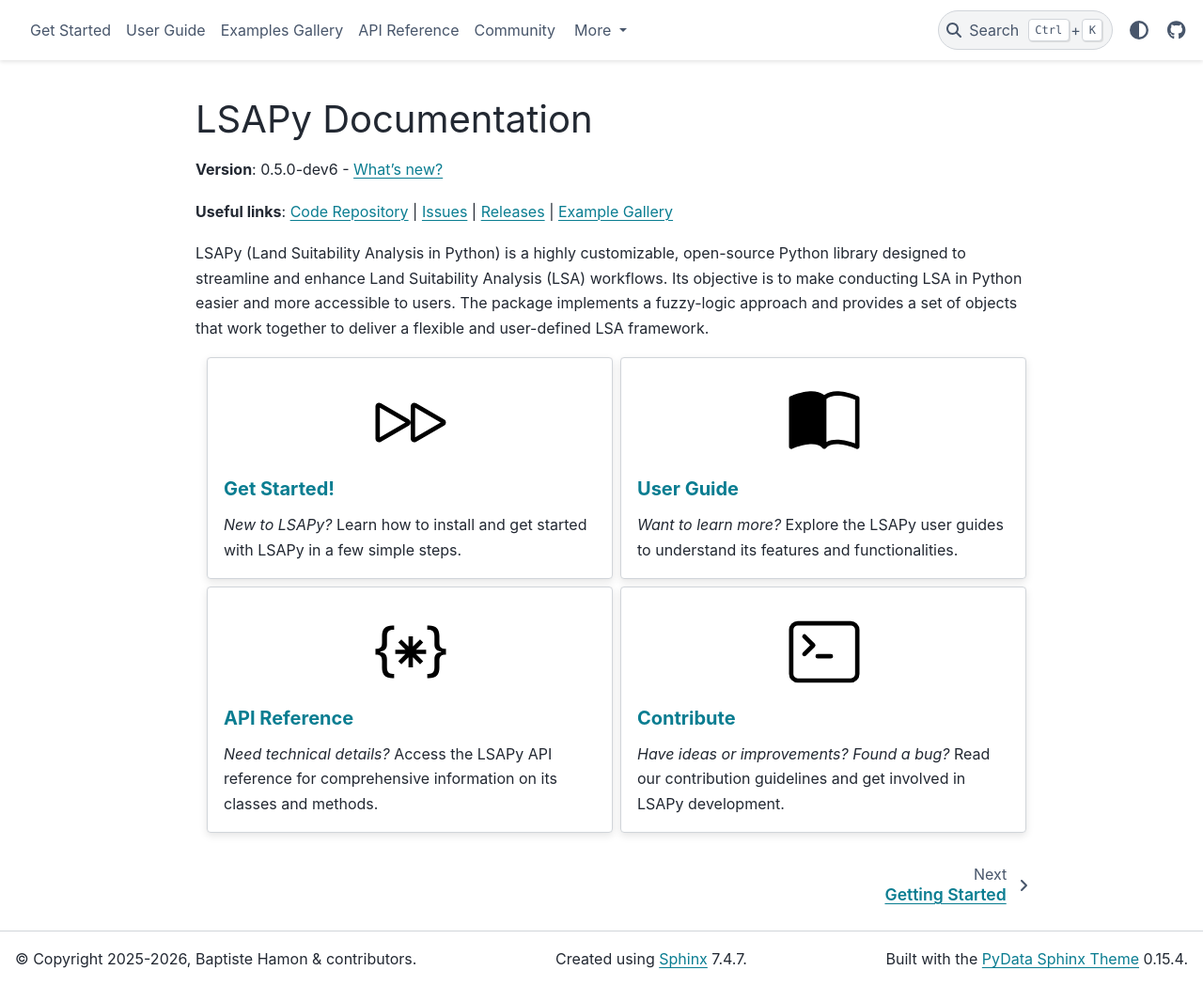
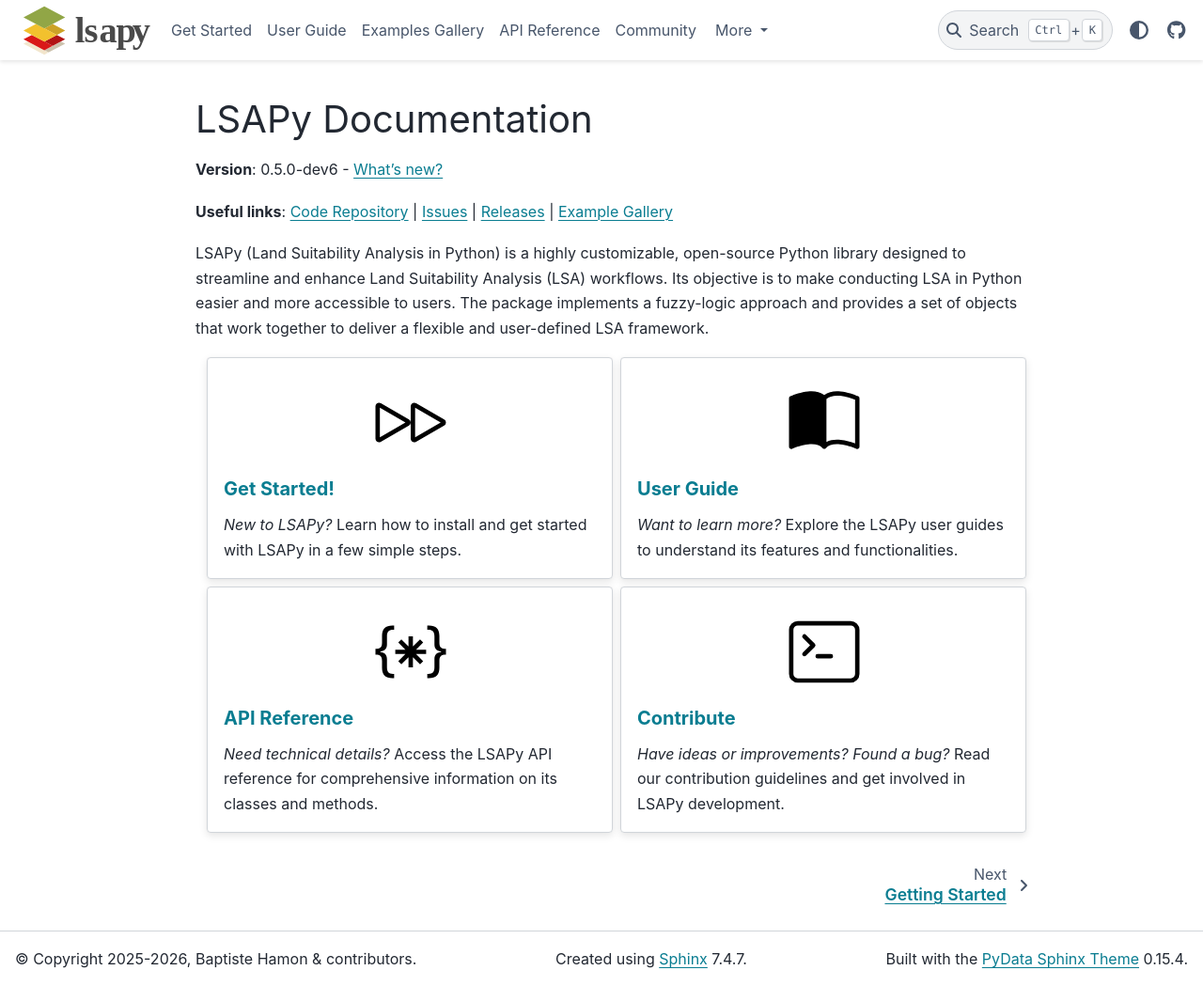
Before and after one commit to baptistehamon/lsapy, a Sphinx documentation site: the page built from docs/index.rst, in a window 1280 px wide and 1049 px high. Shown: the whole window at 94% size. Built offline with Sphinx 7.4.7 and the PyData theme 0.15.4, drawn with Linux system fonts in a browser that asks for light colours.

Commit message:
Update doc logos links

```diff
--- a/docs/conf.py
+++ b/docs/conf.py
@@ -52,7 +52,7 @@ extensions = [
 # for a list of supported languages.
 #
 # This is also used if you do content translation via gettext catalogs.
-# Usually you set "language" from the command line for these cases.
+# Usually you set "language" from the command line for these caselsapys.
 language = "en"
 
 # List of patterns, relative to source directory, that match files and
@@ -82,9 +82,9 @@ bibtex_reference_style = "author_year"
 # https://www.sphinx-doc.org/en/master/usage/configuration.html#options-for-html-output
 
 html_title = ""
-html_short_title = "LSAPy"
-html_logo = "logos/lsapy/LSAPy_Logo_FullColour.svg"
-html_favicon = "logos/lsapy/LSAPy_Icon.png"
+html_short_title = "lsapy"
+html_logo = "_static/lsapy-logo/rgb/lsapy_logo_RGB.svg"
+html_favicon = "_static/lsapy-logo/icon/lsapy_icon.svg"
 
 # The theme to use for HTML and HTML Help pages.  See the documentation for
 # a list of builtin themes.
@@ -93,6 +93,7 @@ html_theme = "pydata_sphinx_theme"
 # Theme options are theme-specific and customize the look and feel of a theme further.
 # For a list of options available for each theme, see the documentation.
 html_theme_options = {
+    "logo": {"image_dark": "_static/lsapy-logo/rgb/lsapy_logo_RGB_light.svg"},
     "icon_links": [
         {"name": "GitHub", "url": "https://github.com/baptistehamon/lsapy", "icon": "fa-brands fa-github"},
     ],
```
